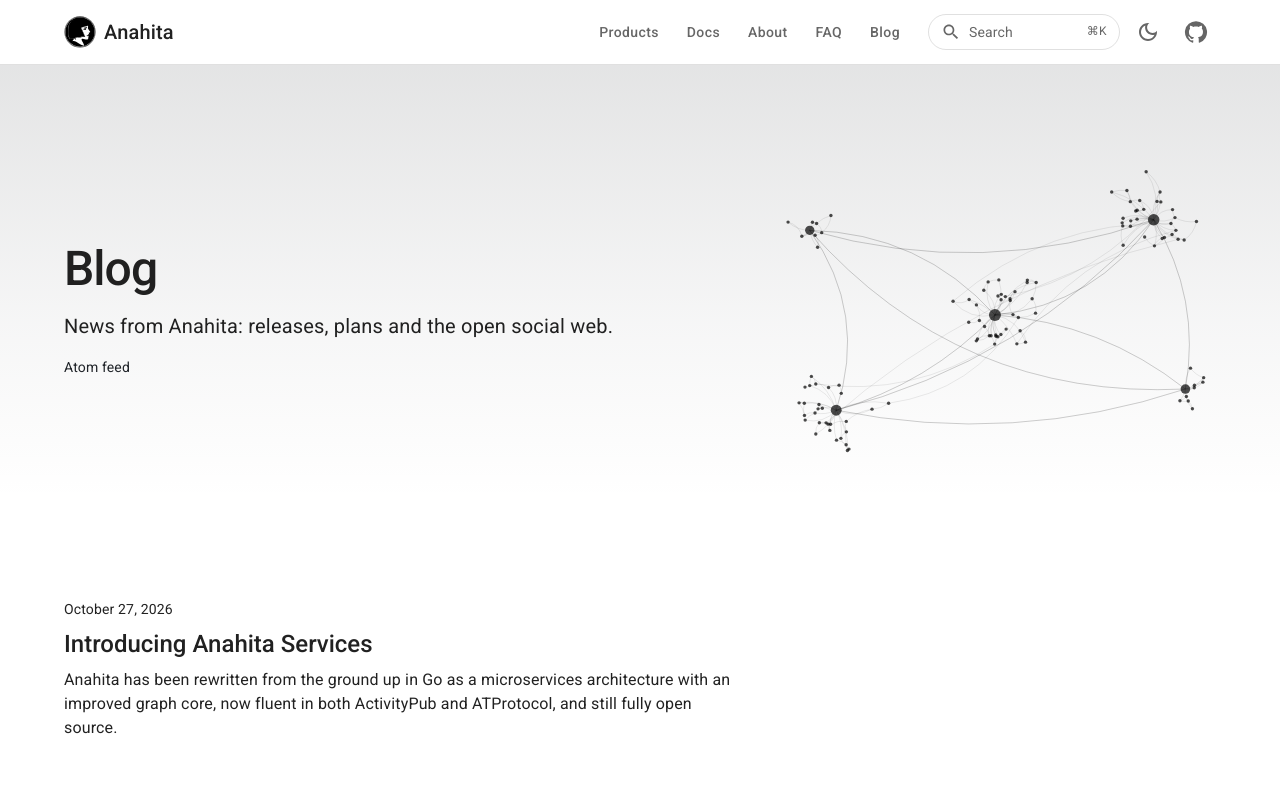
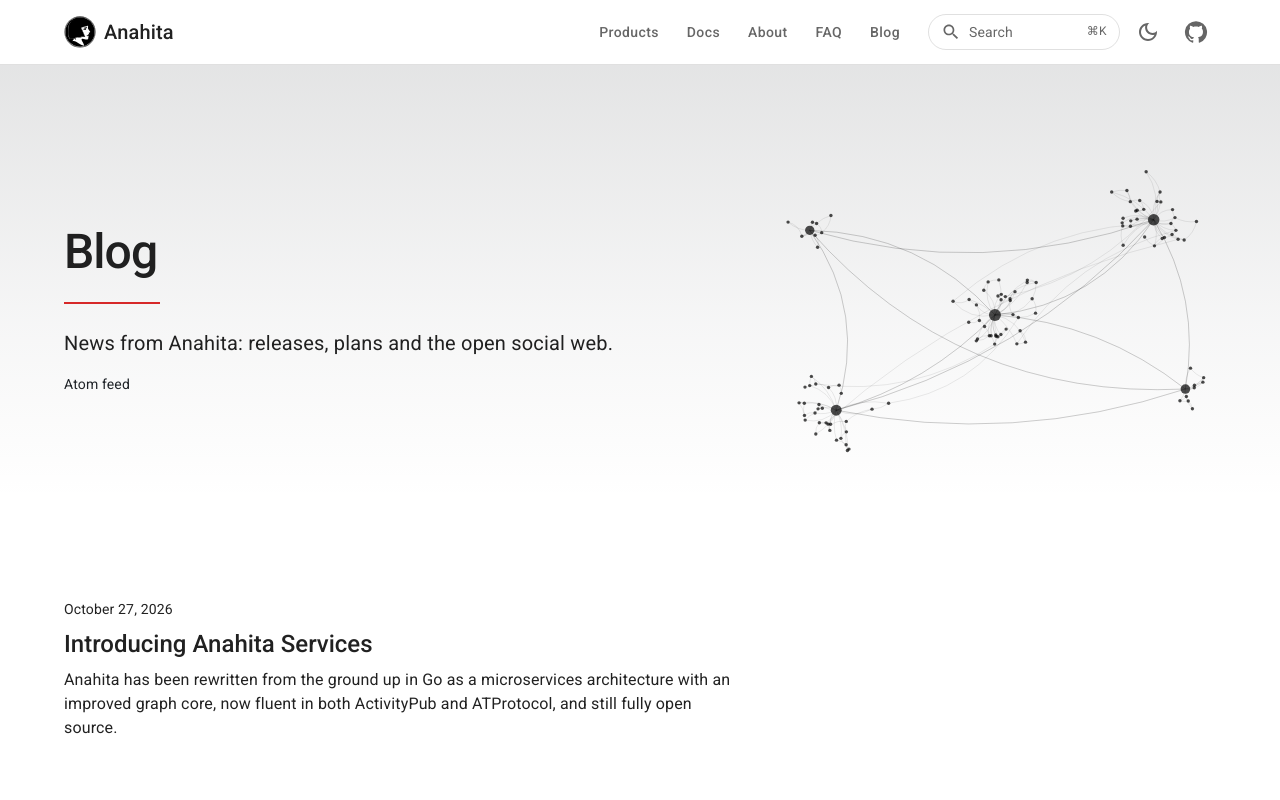
Before and after one commit to anahitasocial/anahita.io, a Next.js app: page /blog in a window 1280 px wide. Shown: the top 800 px of the page. Built offline with nearby package versions, Linux system fonts and the light colour scheme; what @mui/material-nextjs would draw is missing.

Commit message:
hero - a short line between the title and the words under it
- added: HeroRule, 96 by 2 pixels in the secondary colour, under the title of the home page's hero and every page header with a subtitle

```diff
--- a/src/app/page.jsx
+++ b/src/app/page.jsx
@@ -15,6 +15,7 @@
 import HeroBackground from '../components/HeroBackground';
 import Network from '../components/diagrams/Network';
 import { BlueskyMark } from '../components/diagrams/marks';
+import HeroRule from '../components/HeroRule';
 import HubOutlined from '@mui/icons-material/HubOutlined';
 import { audiences, features, graph, promises, start } from '../data/home';
 import { getSource } from '../lib/docs';
@@ -66,6 +67,7 @@
             >
               Connect your people, here and everywhere.
             </Typography>
+            <HeroRule />
             <Typography
               variant="body1"
               color="text.secondary"
--- /dev/null
+++ b/src/components/HeroRule.jsx
@@ -0,0 +1,8 @@
+import Box from '@mui/material/Box';
+
+// The short line between a hero's title and the line under it, in the
+// secondary colour: signal red, lighter in dark mode. As the link cards
+// shared elsewhere have it (anahita-web's statics/media/ogimage.jpg).
+export default function HeroRule() {
+  return <Box aria-hidden sx={{ width: 96, height: 2, bgcolor: 'secondary.main', mt: 3 }} />;
+}
--- a/src/components/PageHeader.jsx
+++ b/src/components/PageHeader.jsx
@@ -4,6 +4,7 @@
 import Typography from '@mui/material/Typography';
 import Link from './Link';
 import HeroBackground from './HeroBackground';
+import HeroRule from './HeroRule';
 import Network from './diagrams/Network';
 
 // Each page draws its own variation of the home page's network: a layout of
@@ -42,11 +43,12 @@
           <Typography variant="h1" sx={{ fontSize: { xs: '2.25rem', md: '3rem' } }}>
             {title}
           </Typography>
+          {subtitle && <HeroRule />}
           {subtitle && (
             <Typography
               variant="body1"
               color="text.secondary"
-              sx={{ mt: 2, fontSize: { xs: '1.125rem', md: '1.25rem' } }}
+              sx={{ mt: 3, fontSize: { xs: '1.125rem', md: '1.25rem' } }}
             >
               {subtitle}
             </Typography>
```
